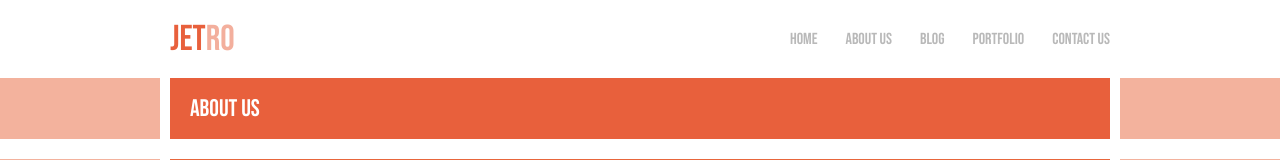
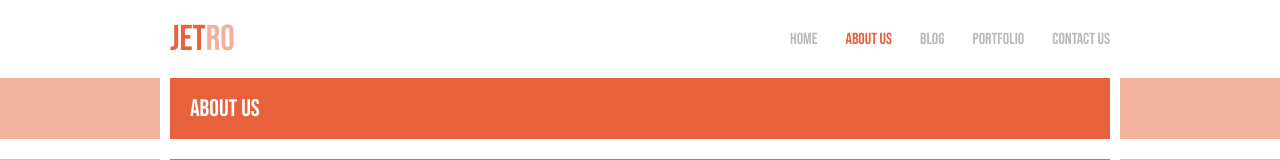
Before and after one commit to yap8/react-jetro, a React (Create React App) app: page /about in a window 1280 px wide. Shown: the top 160 px of the page. Built offline with nearby package versions, Linux system fonts and the light colour scheme.

Commit message:
added active class name to nav links

```diff
--- a/src/components/Header/Header.js
+++ b/src/components/Header/Header.js
@@ -19,19 +19,19 @@ const Header = () => {
           </MenuToggle>
           <NavMenu onClick={() => setIsClicked(!isClicked)} isClicked={isClicked}>
             <NavItem>
-              <NavLink to="/">Home</NavLink>
+              <NavLink exact to="/" activeClassName="active">Home</NavLink>
             </NavItem>
             <NavItem>
-              <NavLink to="/about">About us</NavLink>
+              <NavLink to="/about" activeClassName="active">About us</NavLink>
             </NavItem>
             <NavItem>
-              <NavLink to="/blog">Blog</NavLink>
+              <NavLink to="/blog" activeClassName="active">Blog</NavLink>
             </NavItem>
             <NavItem>
-              <NavLink to="/portfolio">Portfolio</NavLink>
+              <NavLink to="/portfolio" activeClassName="active">Portfolio</NavLink>
             </NavItem>
             <NavItem>
-              <NavLink to="/contact">Contact us</NavLink>
+              <NavLink to="/contact" activeClassName="active">Contact us</NavLink>
             </NavItem>
           </NavMenu>
         </Inner>
--- a/src/components/Header/Header.styled.js
+++ b/src/components/Header/Header.styled.js
@@ -1,4 +1,4 @@
-import { Link } from "react-router-dom";
+import { NavLink as Link } from "react-router-dom";
 import styled from "styled-components";
 import { Container } from "../../GlobalStyles";
 
@@ -71,7 +71,8 @@ export const NavLink = styled(Link)`
   color: #b9b9b9;
   text-transform: uppercase;
   font-family: 'Bebas Neue', sans-serif;
-  &:hover {
+  &:hover,
+  &.active {
     color: #e8603c;
   }
   @media screen and (max-width: 940px) {
```
